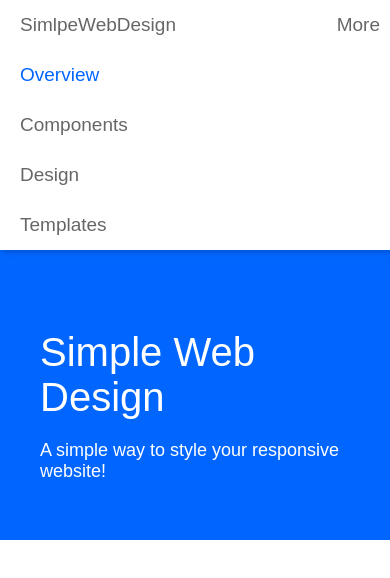
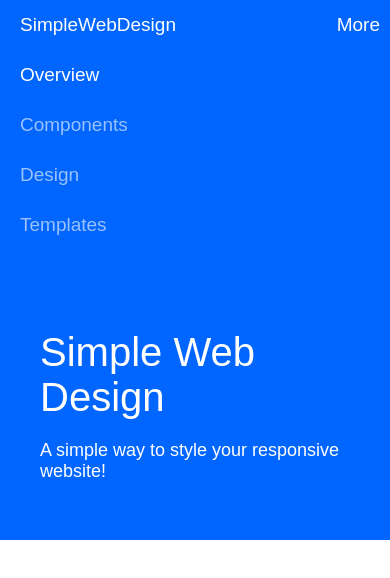
Before and after one commit to Der-Zauberer/SimpleWebDesign, a plain HTML site: page index.html in a window 390 px wide. Both pictures are taken after a click on the link "More". Drawn offline with Linux system fonts and the light colour scheme.

Commit message:
Add menu costimisation

```diff
--- a/index.html
+++ b/index.html
@@ -9,10 +9,10 @@
         <link href="favicon.png" rel="icon">
         <title>Simple Web Design</title>
     </head>
-    <body>
+    <body onload="onLoad()">
 
-        <div class="menu" id="smart-menu">
-            <a class="menu-title">SimlpeWebDesign</a>
+        <div class="menu menu-transparent" id="smart-menu">
+            <a class="menu-title">SimpleWebDesign</a>
             <a class="menu-active">Overview</a>
             <a>Components</a>
             <a>Design</a>
--- a/script.js
+++ b/script.js
@@ -1,8 +1,11 @@
+function onLoad() {
+}
+
 function toggleMenu() {
     var menu = document.getElementById("smart-menu");
-    if (menu.className === "menu") {
+    if (!menu.classList.contains("responsive")) {
         menu.className += " responsive";
     } else {
-        menu.className = "menu";
+        menu.classList.remove("responsive");
     }
 }
--- a/style.css
+++ b/style.css
@@ -87,6 +87,30 @@ body {
     box-shadow: none;
 }
 
+.menu-transparent a{
+    color: #ffffff99;
+}
+
+.menu-transparent a:hover{
+    color: #ffffff;
+}
+
+.menu-transparent .menu-active{
+    color: #ffffff !important;
+}
+
+.menu-transparent .menu-title{
+    color: #ffffff;
+}
+
+.menu-transparent .more{
+    color: #ffffff !important;
+}
+
+@media (max-width: 768px) {.menu-transparent.responsive{
+    background-color: #0066ff;
+}}
+
 .menu-fixed{
     position: fixed;
 }
@@ -99,12 +123,6 @@ body {
 
 .menu-right a{
     float: right;
-}
-
-.menu button{
-    margin: 10px;
-    color: #000000;
-    background-color: #ffffff;
 }
 
 .menu .more{
```
